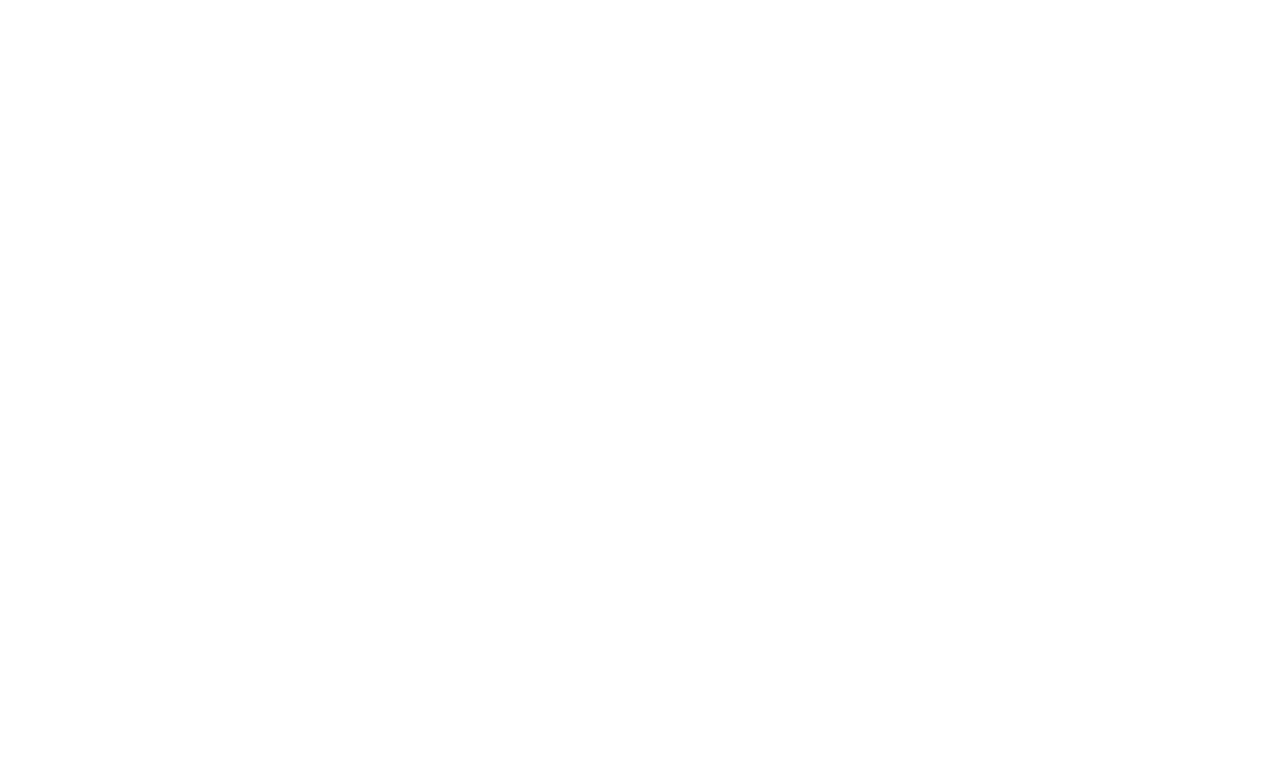
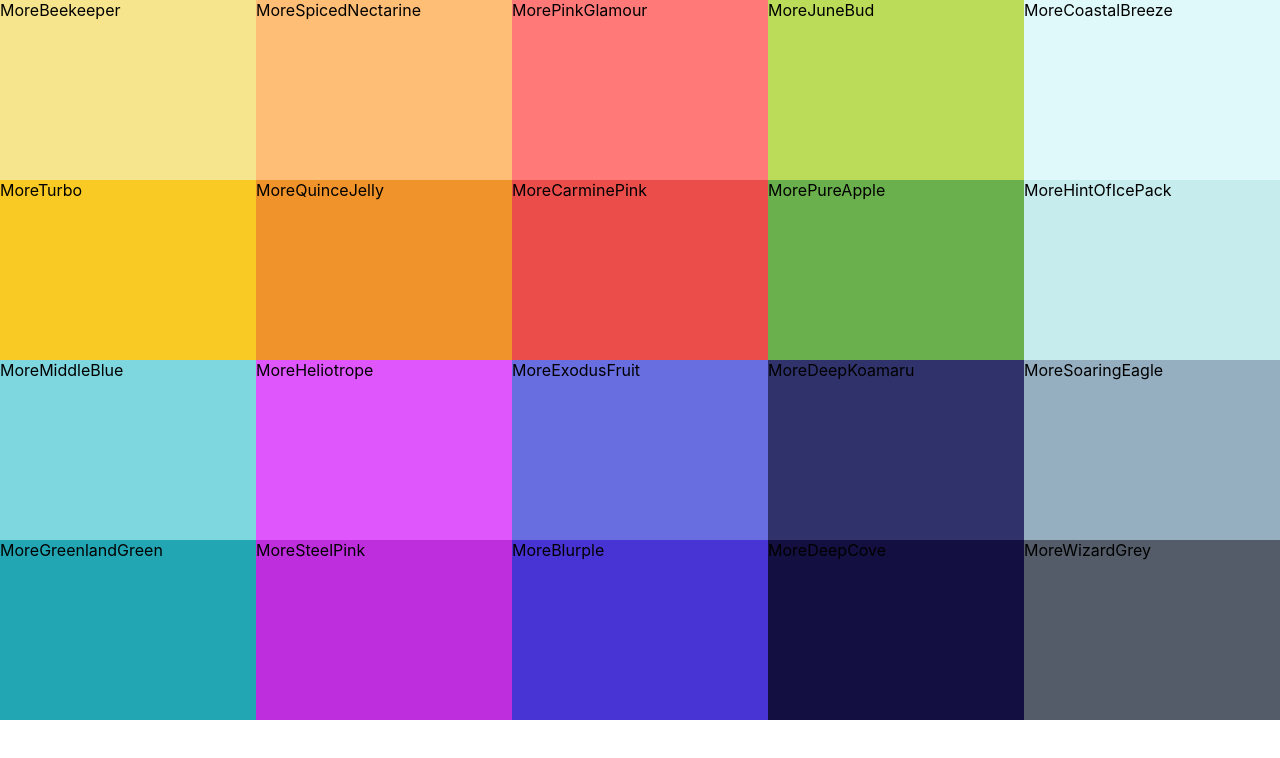
Before and after one commit to drscottlobo/react-colors-app, a React (Create React App) app: page / in a window 1280 px wide. Shown: the top 758 px of the page. Built offline with nearby package versions, Linux system fonts and the light colour scheme.

Commit message:
add color box

```diff
--- /dev/null
+++ b/src/ColorBox.css
@@ -0,0 +1,8 @@
+.ColorBox {
+   height: 25%;
+   width: 20%;
+   margin: 0 auto;
+   display: inline-block;
+   position: relative;
+   cursor: pointer;
+}
--- /dev/null
+++ b/src/ColorBox.js
@@ -0,0 +1,14 @@
+import React, { Component } from 'react'
+import './ColorBox.css';
+
+class ColorBox extends Component {
+   render() {
+      return (
+         <div className="ColorBox" style={{background: this.props.background}}>
+            <span>More</span><span>{this.props.name}</span>
+         </div>
+      )
+   }
+}
+
+export default ColorBox;
--- /dev/null
+++ b/src/Palette.css
@@ -0,0 +1,7 @@
+.Palette {
+   height: 100vh;
+}
+
+.Palette-colors {
+   height: 90%;
+}
--- a/src/Palette.js
+++ b/src/Palette.js
@@ -1,11 +1,16 @@
 import React, { Component } from 'react'
+import ColorBox from './ColorBox';
+import './Palette.css';
 
 export default class Palette extends Component {
   render() {
+   const colorBoxes = this.props.colors.map(box => (
+      <ColorBox background={box.color} name={box.name} />
+   ));
     return (
       <div className="Palette">
          {/* Navbar here */}
-         <div className="Palette-colors">{/* bunch of colored boxes */}</div>
+         <div className="Palette-colors">{colorBoxes}</div>
          {/* Footer here */}
       </div>
     )
```
Also changed, not shown: 1 other file (tests, documents, lock files or other folders).
